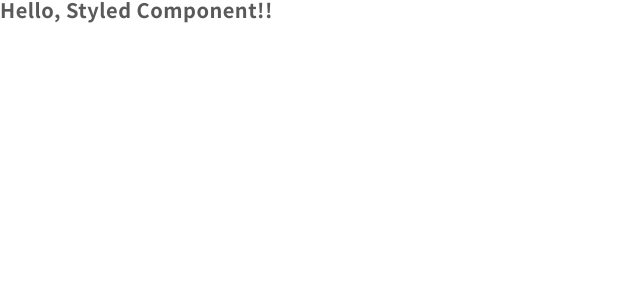
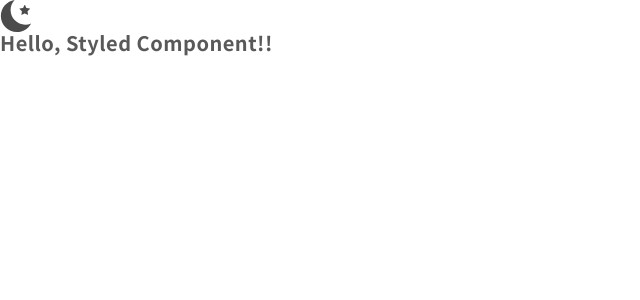
Before and after one commit to dexia2/food-diary, a React app in the folder client/: page / in a window 1280 px wide. Shown: the top 300 px of the page, without its empty margins (0-640 px from the left). Built offline with nearby package versions, Linux system fonts and the light colour scheme.

Commit message:
Iconコンポーネント作成

```diff
--- a/client/src/components/App.tsx
+++ b/client/src/components/App.tsx
@@ -1,10 +1,12 @@
 import React from 'react';
 import GlobalStyle from './GlobalStyle';
+import { Icon } from './atoms/Icon';
 
 function App () {
   return (
     <React.Fragment>
       <GlobalStyle/>
+      <Icon name="night" />
       <h1>Hello, Styled Component!!</h1>
     </React.Fragment>
   );
--- /dev/null
+++ b/client/src/components/atoms/Icon.ts
@@ -0,0 +1,14 @@
+import styled from 'styled-components';
+export interface IconProps {
+  name: string;
+  width?: number;
+  height?: number;
+}
+
+export const Icon = styled.i`
+  background-image: url(assets/images/${(props: IconProps) => props.name}.svg);
+  width: ${(props: IconProps) => props.width || 32 }px;
+  height: ${(props: IconProps) => props.width || 32 }px;
+  display: inline-block;
+  background-size: 100%;
+`;
```
Also changed, not shown: client/public/assets/images/night.svg (added).
